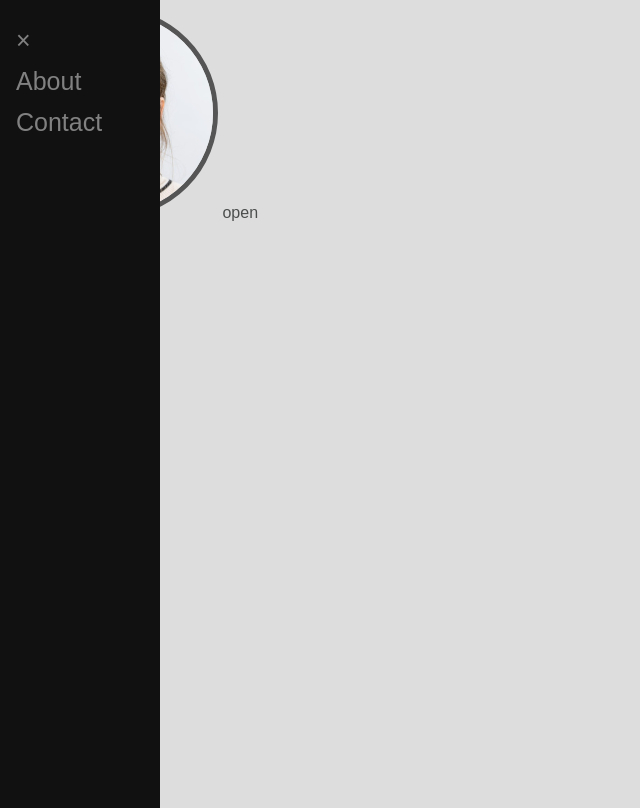
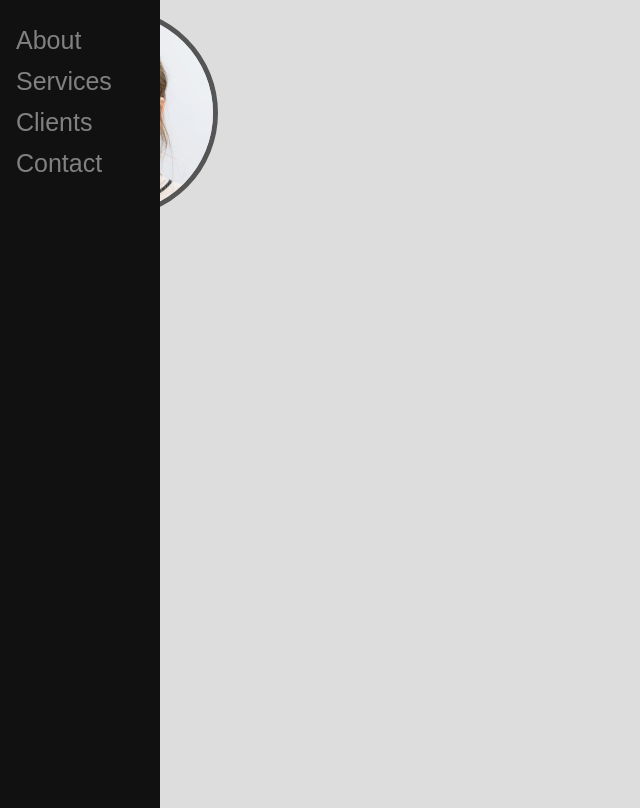
Before and after one commit to EllenSirks/EllenSirks.github.io, a plain HTML site: page index.html in a window 1280 px wide. Shown: the whole page, without its empty margins (0-640 px from the left). Drawn offline with Linux system fonts and the light colour scheme.

Commit message:
Update index.html

```diff
--- a/index.html
+++ b/index.html
@@ -11,13 +11,22 @@
 
 <img class="circular--square" src="images/headshot.jpeg" alt="headshot" width="200">
 
-<div id="mySidenav" class="sidenav">
+<!-- <div id="mySidenav" class="sidenav">
 <a href="javascript:void(0)" class="closebtn" onclick="closeNav()">&times;</a>
 <a href="#">About</a>
 <a href="#">Contact</a>
 </div>
 
 <span onclick="openNav()">open</span>
+   -->
+
+<!-- Side navigation -->
+<div class="sidenav">
+  <a href="#">About</a>
+  <a href="#">Services</a>
+  <a href="#">Clients</a>
+  <a href="#">Contact</a>
+</div>
 
 <!-- JavaScript -->
 <script src="javascript/theme.js"></script>
```
